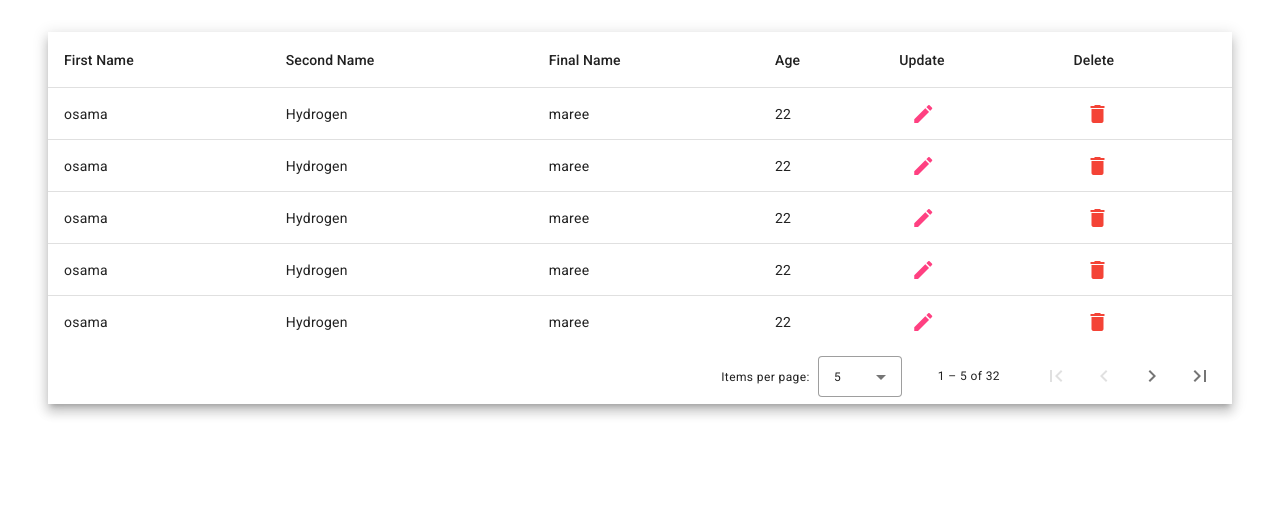
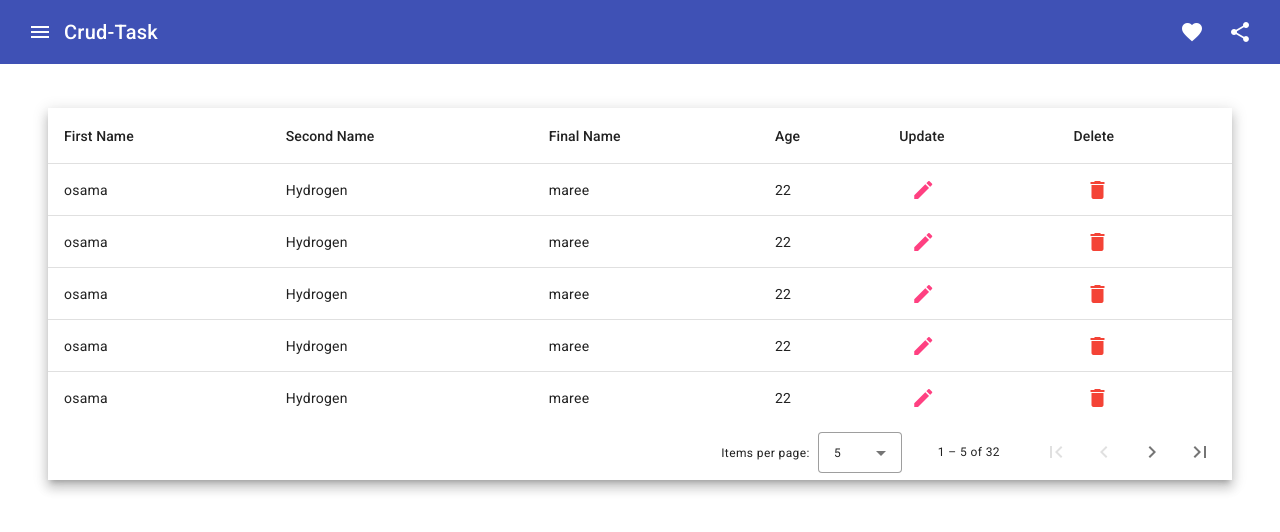
Before and after one commit to osama-maree/task-1, an Angular app: page / in a window 1280 px wide. Shown: the top 532 px of the page. Built offline with nearby package versions, Linux system fonts and the light colour scheme.

Commit message:
TASK-1:3- Add Navbar And Single-Page-Application

```diff
--- a/src/app/Material.Module.ts
+++ b/src/app/Material.Module.ts
@@ -4,6 +4,7 @@ import { MatPaginatorModule } from '@angular/material/paginator';
 import { MatIconModule } from '@angular/material/icon';
 import { MatDividerModule } from '@angular/material/divider';
 import { MatButtonModule } from '@angular/material/button';
+import { MatToolbarModule } from '@angular/material/toolbar';
 @NgModule({
   exports: [
     MatTableModule,
@@ -11,6 +12,7 @@ import { MatButtonModule } from '@angular/material/button';
     MatIconModule,
     MatDividerModule,
     MatButtonModule,
+    MatToolbarModule,
   ],
 })
 export class MaterialModule {}
--- a/src/app/app-routing.module.ts
+++ b/src/app/app-routing.module.ts
@@ -1,10 +1,13 @@
 import { NgModule } from '@angular/core';
 import { RouterModule, Routes } from '@angular/router';
+import { TableComponent } from './table/table.component';
 
-const routes: Routes = [];
+const routes: Routes = [
+  { path: '', pathMatch: 'full', component: TableComponent },
+];
 
 @NgModule({
   imports: [RouterModule.forRoot(routes)],
-  exports: [RouterModule]
+  exports: [RouterModule],
 })
-export class AppRoutingModule { }
+export class AppRoutingModule {}
--- a/src/app/app.component.html
+++ b/src/app/app.component.html
@@ -1 +1,2 @@
-<app-table></app-table>
+<app-navbar></app-navbar>
+<router-outlet/>
--- a/src/app/app.module.ts
+++ b/src/app/app.module.ts
@@ -6,11 +6,13 @@ import { AppComponent } from './app.component';
 import { TableComponent } from './table/table.component';
 
 import { MaterialModule } from './Material.Module';
+import { NavbarComponent } from './navbar/navbar.component';
 
 @NgModule({
   declarations: [
     AppComponent,
     TableComponent,
+    NavbarComponent,
   ],
   imports: [
     BrowserModule,
--- /dev/null
+++ b/src/app/navbar/navbar.component.css
@@ -0,0 +1,3 @@
+.example-spacer {
+  flex: 1 1 auto;
+}
--- /dev/null
+++ b/src/app/navbar/navbar.component.html
@@ -0,0 +1,15 @@
+<p>
+  <mat-toolbar color="primary">
+    <button mat-icon-button class="example-icon" aria-label="Example icon-button with menu icon">
+      <mat-icon>menu</mat-icon>
+    </button>
+    <span>Crud-Task</span>
+    <span class="example-spacer"></span>
+    <button mat-icon-button class="example-icon favorite-icon" aria-label="Example icon-button with heart icon">
+      <mat-icon>favorite</mat-icon>
+    </button>
+    <button mat-icon-button class="example-icon" aria-label="Example icon-button with share icon">
+      <mat-icon>share</mat-icon>
+    </button>
+  </mat-toolbar>
+</p>
```
Also changed, not shown: src/app/navbar/navbar.component.ts (added, +10 -0 lines), 1 other file (tests, documents, lock files or other folders).
